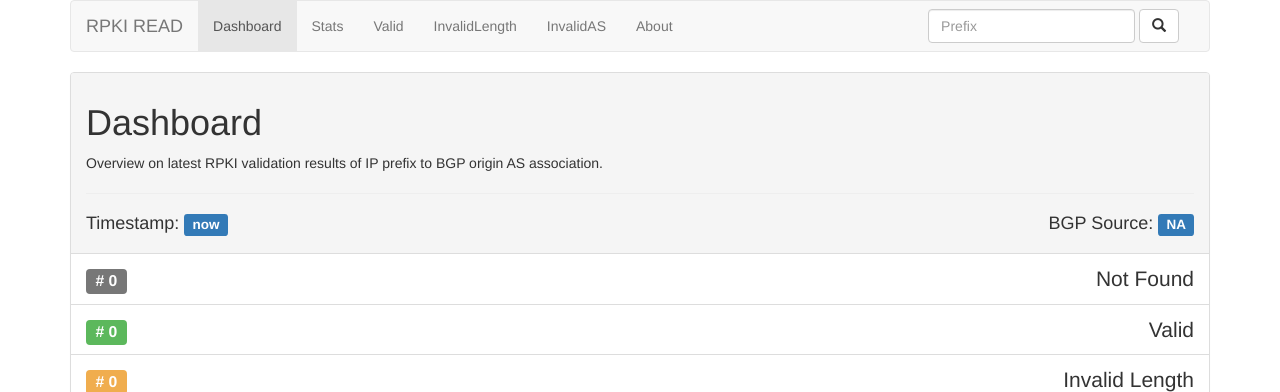
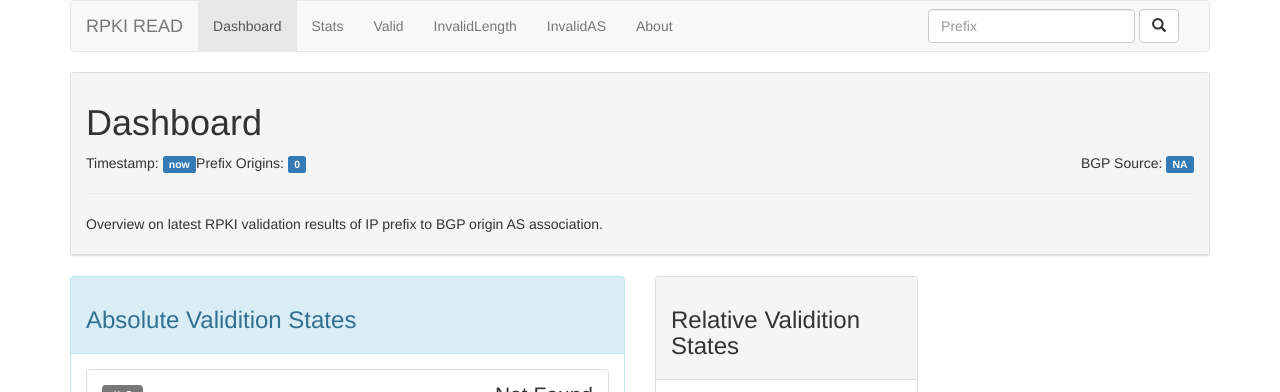
Before and after one commit to rtrlib/rpki-read, a Flask app: page /search in a window 1280 px wide. Shown: the top 392 px of the page. Run offline with Flask 2, Linux system fonts and the light colour scheme; some libraries are stand-ins or nearby versions.

Commit message:
dashboard: add/update charts

```diff
--- a/src/app/templates/dashboard.html
+++ b/src/app/templates/dashboard.html
@@ -4,56 +4,33 @@
     <script type="text/javascript" src="https://www.google.com/jsapi"></script>
     <script type="text/javascript">
         google.load("visualization", "1", {packages:["corechart"], 'language': 'en'});
-      google.setOnLoadCallback(drawChart);
-      function drawChart() {
-        var ldata_all = new google.visualization.DataTable();
-        ldata_all.addColumn('datetime', 'Timestamp');
-        ldata_all.addColumn('number', 'Valid');
-        ldata_all.addColumn('number', 'Invalid Length');
-        ldata_all.addColumn('number', 'Invalid AS');
-        ldata_all.addColumn('number', 'Not Found');
-        ldata_all_json = {{ stats.stats_all|tojson }}
-        $.each(ldata_all_json, function(i,row) {
-            ldata_all.addRow([
-                (new Date(row.ts*1000)),
-                parseInt(row.num_Valid),
-                parseInt(row.num_InvalidLength),
-                parseInt(row.num_InvalidAS),
-                parseInt(row.num_NotFound)
+        google.setOnLoadCallback(drawDashCharts);
+
+        function drawDashCharts() {
+            var data = google.visualization.arrayToDataTable([
+                ['Validity', 'Count'],
+                ['Not Found', {{ stats.num_NotFound }} ],
+                ['Valid', {{ stats.num_Valid }} ],
+                ['Invalid Length', {{ stats.num_InvalidLength }} ],
+                ['Invalid AS', {{ stats.num_InvalidAS }} ]
             ]);
-        });
 
-        var lview_roa = new google.visualization.DataView(ldata_all);
-        lview_roa.setColumns([0,1,2,3]); // skip column with NotFound
-
-        var lopts_all = {
-            hAxis:{format: 'yy/MM/dd\nHH:mm'},
-            series: {
+            var options = {
+                legend:{position: 'top'},
+                enableInteractivity: false,
+                slices: {
                     0: { color: '#33a02c' },
-                1: { color: '#ff7f00' },
+                    1: { color: '#ff7f00', offset: 0.25 },
                     2: { color: '#e31a1c' },
                     3: { color: '#888888' }
                 },
-            legend:{position: 'top'},
-            chartArea:{left:'15%',top:'10%',width:'80%',height:'70%'}
-        };
-        var lopts_roa = {
-            hAxis:{format: 'yy/MM/dd\nHH:mm'},
-            series: {
-                0: { color: '#33a02c' },
-                1: { color: '#ff7f00' },
-                2: { color: '#e31a1c' }
-            },
-            legend:{position: 'top'},
-            chartArea:{left:'15%',top:'10%',width:'80%',height:'70%'}
+                is3D: true,
+                chartArea:{left:'5%',top:'5%',width:'90%',height:'95%'},
+                pieHole: 0.6
             };
 
-        var lchart_all = new google.visualization.LineChart(document.getElementById('linechart_all'));
-        var lchart_roa = new google.visualization.LineChart(document.getElementById('linechart_roa'));
-
-        lchart_all.draw(ldata_all, lopts_all);
-        lchart_roa.draw(lview_roa, lopts_roa);
-
+            var dchart = new google.visualization.PieChart(document.getElementById('dChart'));
+            dchart.draw(data, options);
         }
     </script>
 {% endblock %}
@@ -63,10 +40,25 @@
                 <div class="panel panel-default">
                     <div class="panel-heading">
                         <h1>Dashboard</h1>
+                        <p>
+                            <span class="pull-left">Timestamp: <span class="label label-primary">{{ stats.latest_ts }}</span></span>
+                            <span class="middle">Prefix Origins: <span class="label label-primary">{{ stats.num_NotFound + stats.num_Valid + stats.num_InvalidLength + stats.num_InvalidAS}}</span></span>
+                            <span class="pull-right">BGP Source: <span class="label label-primary">{{ stats.source }}</span></span>
+                        </p>
+                        <hr>
                         <p>Overview on latest RPKI validation results of IP prefix to BGP origin AS association.</p>
-                        <hr>
-                        <h4> Timestamp: <span class="label label-primary">{{ stats.latest_ts }}</span> <span class="pull-right">BGP Source: <span class="label label-primary">{{ stats.source }}</span></span></h4>
                     </div>
+
+                </div>
+            </div>
+        </div>
+        <div class="row">
+            <div class="col-md-6 col-xs-12">
+                <div class="panel panel-info">
+                    <div class="panel-heading">
+                        <h3>Absolute Validition States</h3>
+                    </div>
+                    <div class="panel-body">
                         <ul class="list-group">
                             <li class="clearfix lead list-group-item">
                                 <span class="label label-default"># {{ stats.num_NotFound }}</span>
@@ -84,14 +76,21 @@
                                 <span class="label label-danger"># {{ stats.num_InvalidAS }}</span>
                                 <span class="pull-right">Invalid AS</span>
                             </li>
-                    <li class="clearfix lead list-group-item">
-                        <span class="label label-primary"># {{ stats.num_NotFound + stats.num_Valid + stats.num_InvalidAS + stats.num_InvalidLength }}</span>
-                        <span class="pull-right">Total</span>
-                    </li>
                         </ul>
                     </div>
+                </div> <!-- div panel -->
+            </div> <!-- div col not found -->
+            <div class="col-md-3 col-sm-6 col-xs-12">
+                <div class="panel panel-default">
+                    <div class="panel-heading">
+                        <h3>Relative Validition States</h3>
                     </div>
+                    <div class="panel-body">
+                        <div id="dChart"></div>
                     </div>
+                </div> <!-- div panel -->
+            </div> <!-- div col valid -->
+        </div><!-- div row  -->
         <div class="row">
             <div class="col-md-6 col-xs-12"><div class="panel panel-default">
                 <div class="panel-heading">
```
Lines whose indentation alone changed are shown as unchanged.
